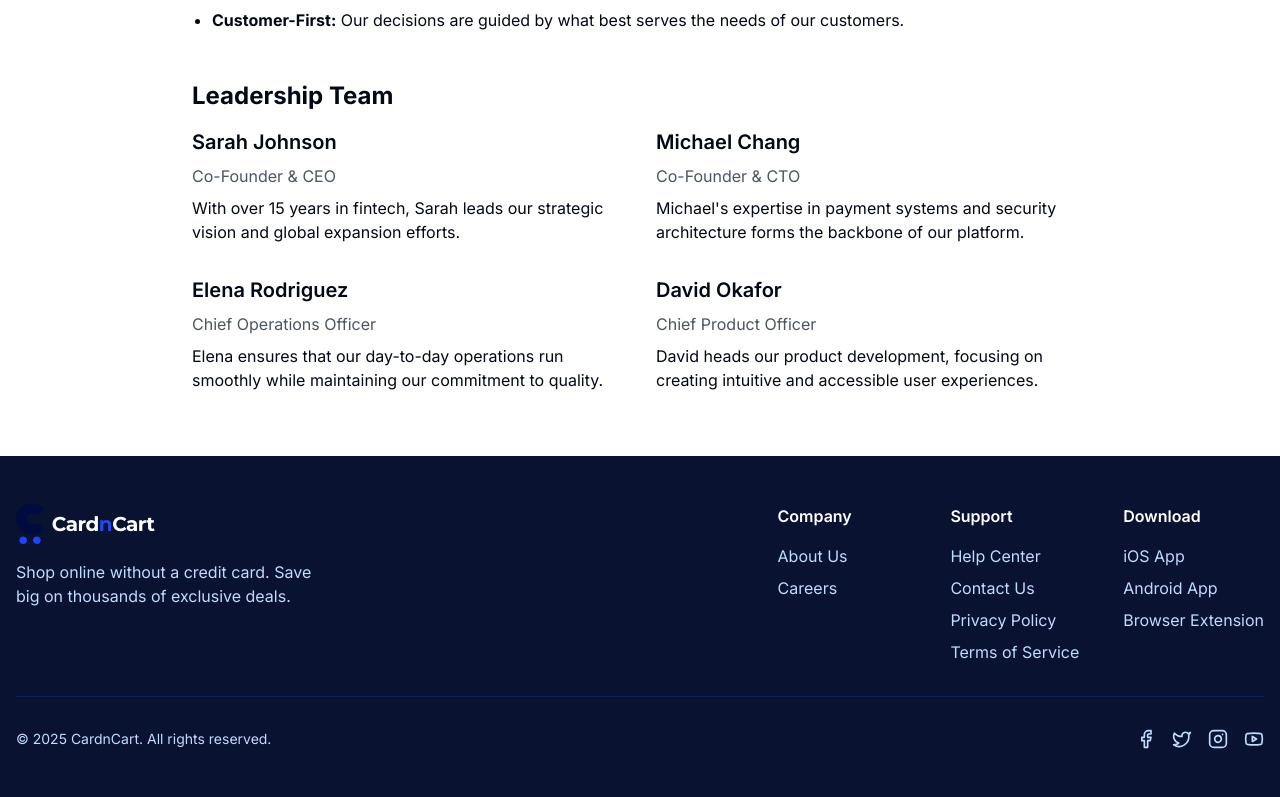
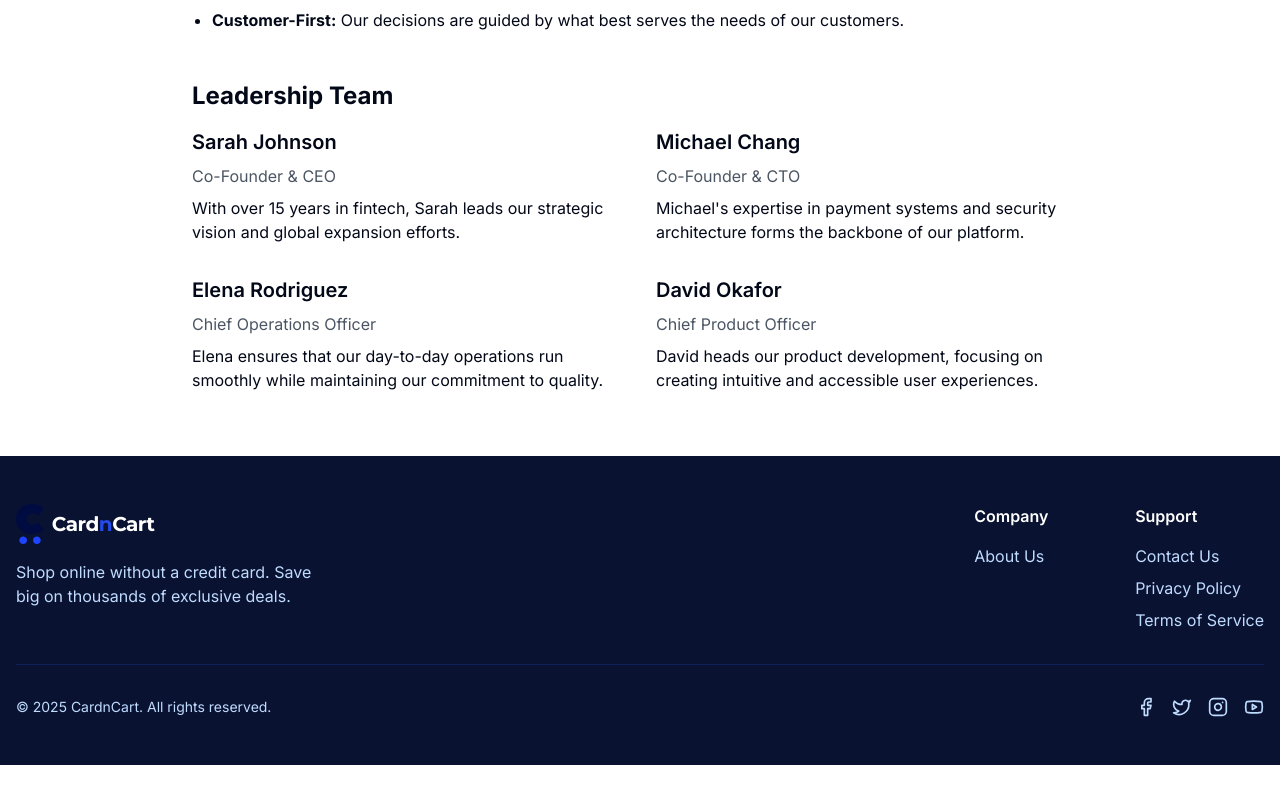
Before and after one commit to TusharPatki/cardnkart, a React (Vite) app: page /about-us in a window 1280 px wide. Shown: the part 852-1649 px from the top of the page. After the commit the page ends 1617 px from the top, so only its background shows below. Built offline with nearby package versions, Linux system fonts and the light colour scheme.

Commit message:
Remove footer links
Removes the careers, help center, and download options links from the footer component.

```diff
--- a/src/components/Footer.tsx
+++ b/src/components/Footer.tsx
@@ -23,31 +23,20 @@ const Footer = () => {
             </p>
           </div>
 
-          <div className="grid grid-cols-2 md:grid-cols-3 gap-8">
+          <div className="grid grid-cols-2 gap-8">
             <div className="text-center md:text-left">
               <h4 className="font-semibold mb-4">Company</h4>
               <ul className="space-y-2">
                 <li><Link to="/about-us" className="text-blue-200 hover:text-white transition-colors">About Us</Link></li>
-                <li><a href="#" className="text-blue-200 hover:text-white transition-colors">Careers</a></li>
               </ul>
             </div>
 
             <div className="text-center md:text-left">
               <h4 className="font-semibold mb-4">Support</h4>
               <ul className="space-y-2">
-                <li><a href="#" className="text-blue-200 hover:text-white transition-colors">Help Center</a></li>
                 <li><Link to="/contact-us" className="text-blue-200 hover:text-white transition-colors">Contact Us</Link></li>
                 <li><Link to="/privacy-policy" className="text-blue-200 hover:text-white transition-colors">Privacy Policy</Link></li>
                 <li><Link to="/terms-of-service" className="text-blue-200 hover:text-white transition-colors">Terms of Service</Link></li>
-              </ul>
-            </div>
-
-            <div className="text-center md:text-left col-span-2 md:col-span-1">
-              <h4 className="font-semibold mb-4">Download</h4>
-              <ul className="space-y-2">
-                <li><a href="#" className="text-blue-200 hover:text-white transition-colors">iOS App</a></li>
-                <li><a href="#" className="text-blue-200 hover:text-white transition-colors">Android App</a></li>
-                <li><a href="#" className="text-blue-200 hover:text-white transition-colors">Browser Extension</a></li>
               </ul>
             </div>
           </div>
```
